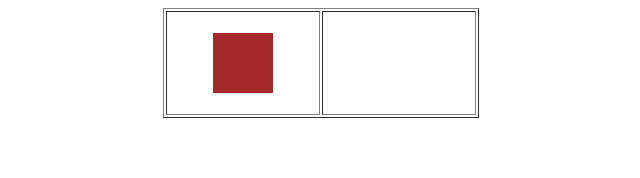
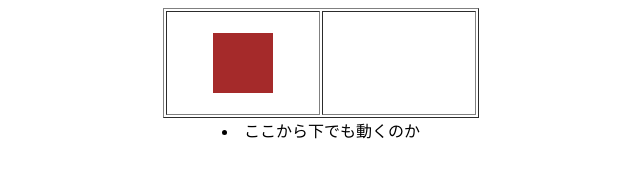
Before and after one commit to Wakabataku/mobile_experiment, a plain HTML site: page index.html in a window 1280 px wide. Shown: the whole page, without its empty margins (319-959 px from the left). Drawn offline with Linux system fonts and the light colour scheme.

Commit message:
動くエリアの選定

```diff
--- a/index.html
+++ b/index.html
@@ -16,6 +16,9 @@
             <td class="droppable-elem" style="width:150px;height:100px"></td>
         </tr>
     </table>
+    <div>
+        <li>ここから下でも動くのか</li>
+    </div>
     <script src="touchEvent.js"></script>
     </div>
 </body>
--- a/touchEvent.js
+++ b/touchEvent.js
@@ -33,6 +33,7 @@ function touchEndEvent(event){
     }
 }
 {
+    //ドラッグ可能なアイテムへのタッチイベントの設定
     let draggableItems = $(".draggable-elem");
     // let draggable = document.getElementsByClassName("draggable-elem");
     for(let i=0; i<draggableItems.length; ++i){
```
